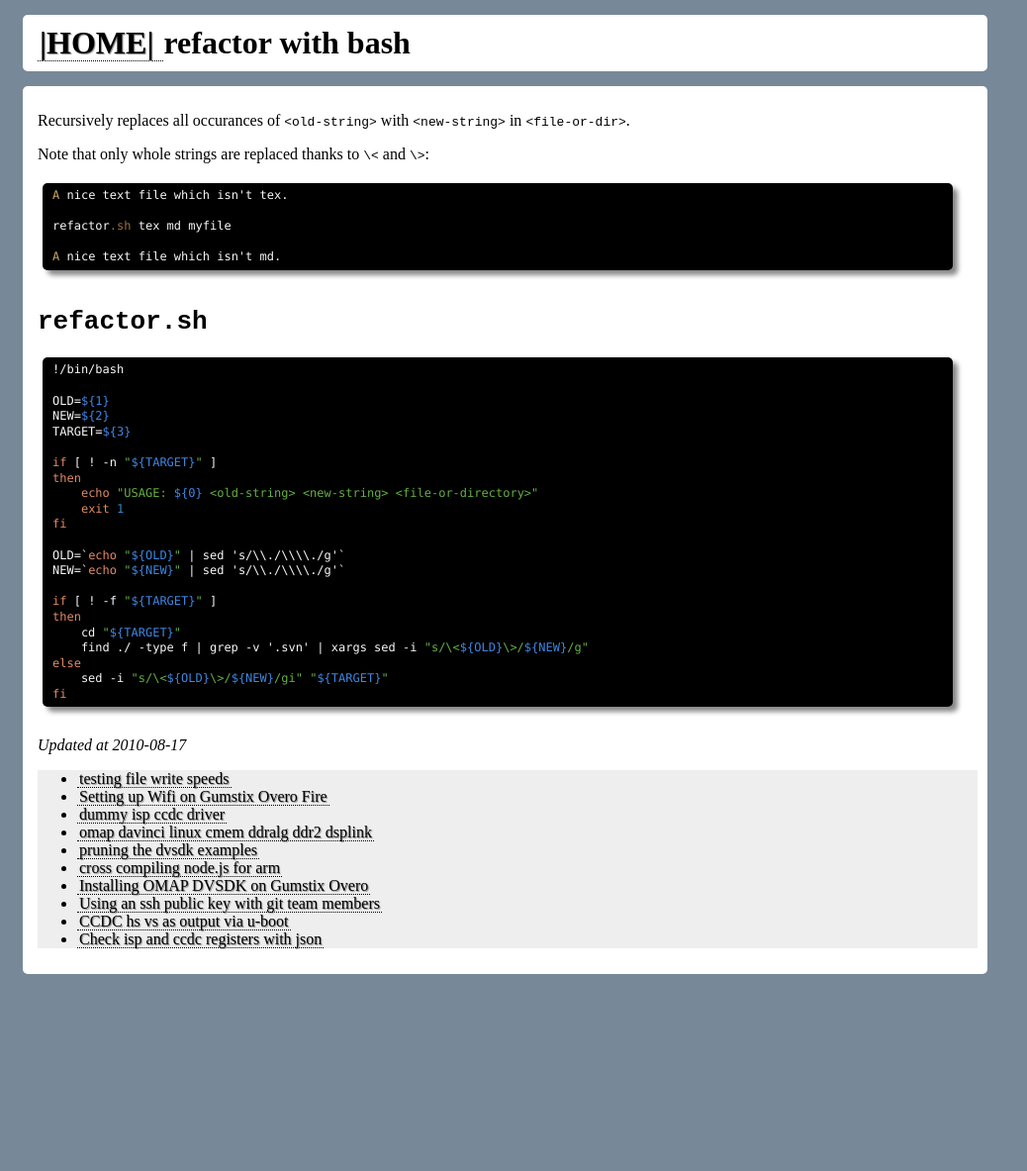
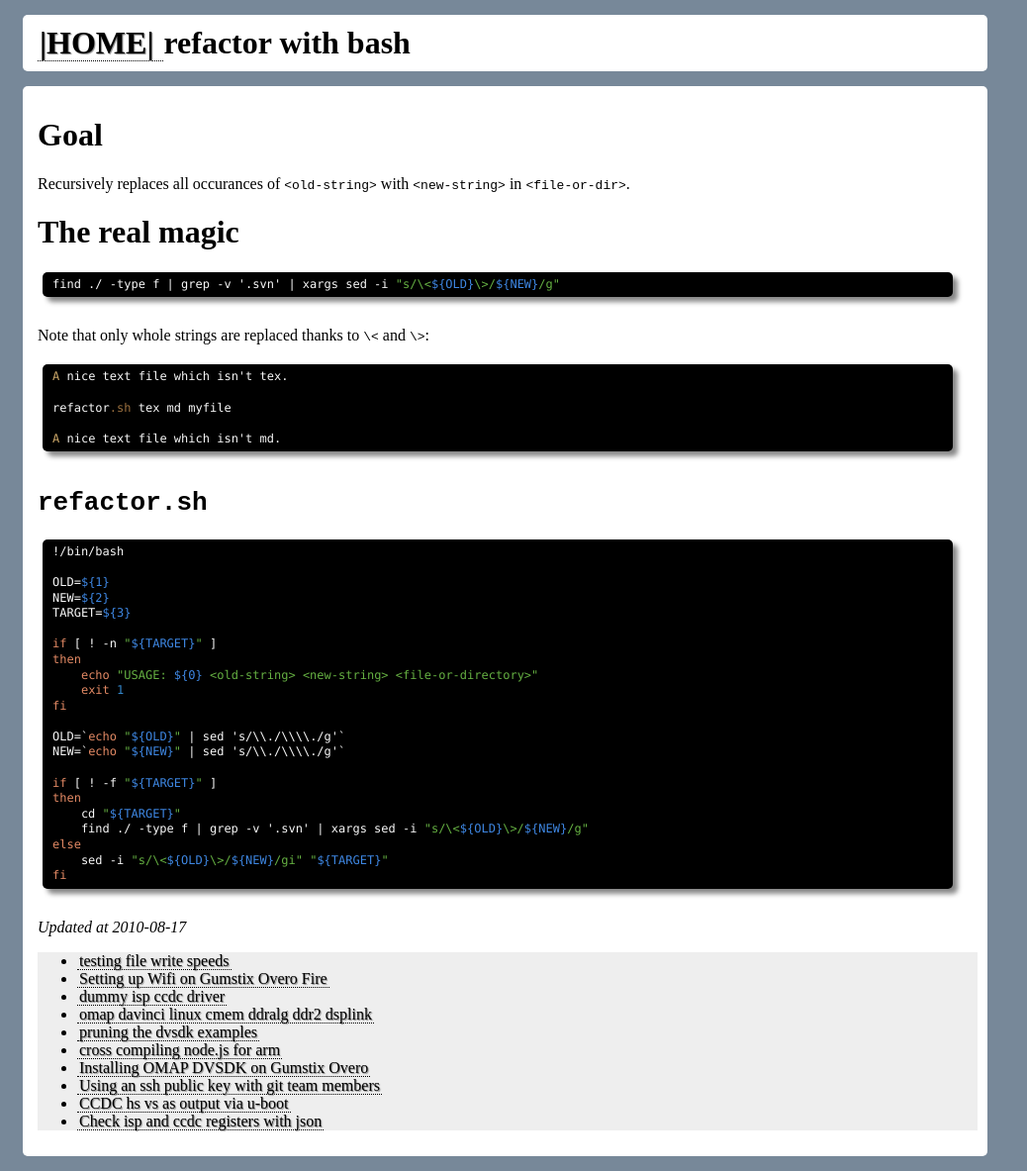
Before and after one commit to fastr/fastr.github.com, a Jekyll site: the page built from _posts/2010-08-17-refactor-with-bash.md, in a window 1280 px wide. Shown: the whole page at 99% size, without its empty margins (0-1038 px from the left). Built offline with Jekyll 4.4.1, drawn with Linux system fonts in a browser that asks for light colours; Markdown is read by kramdown in place of the engine named in the settings; before the commit the page ends 999 px from its top, so only the background shows below that.

Commit message:
made the magic more apparent in refactor.sh

```diff
--- a/_posts/2010-08-17-refactor-with-bash.md
+++ b/_posts/2010-08-17-refactor-with-bash.md
@@ -4,9 +4,15 @@ title: refactor with bash
 categories: util
 updated_at: 2010-08-17
 ---
+Goal
+====
 
 Recursively replaces all occurances of `<old-string>` with `<new-string>` in `<file-or-dir>`.
 
+The real magic
+====
+
+    find ./ -type f | grep -v '.svn' | xargs sed -i "s/\<${OLD}\>/${NEW}/g"
 
 Note that only whole strings are replaced thanks to `\<` and `\>`:
 
```
